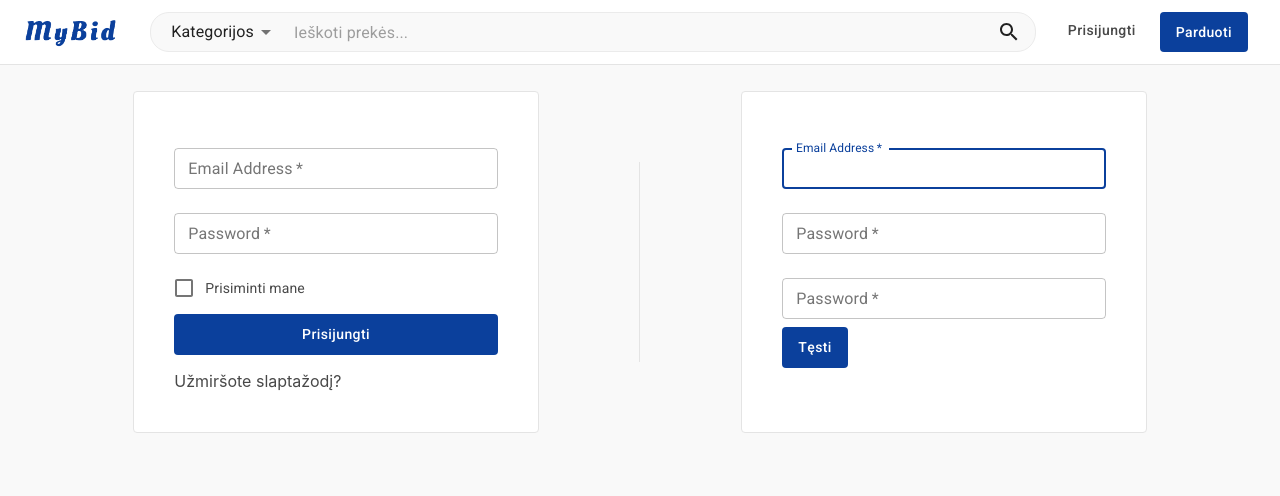
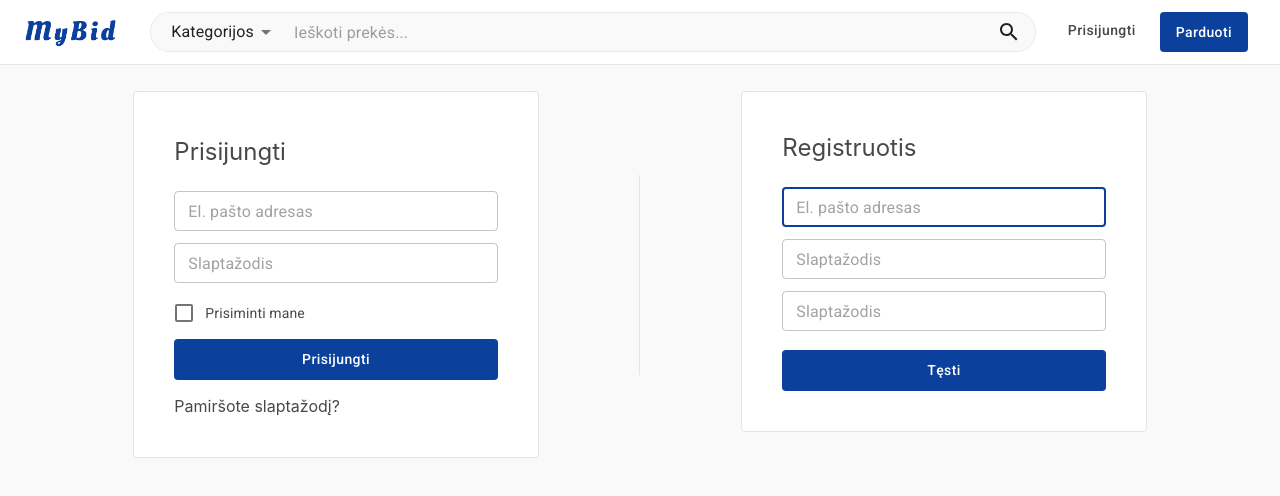
Before and after one commit to aurimasbachanovicius/auction, a React (Create React App) app: page /signup in a window 1280 px wide. Shown: the top 496 px of the page. Built offline with nearby package versions, Linux system fonts and the light colour scheme.

Commit message:
Design for registration and login

```diff
--- a/src/components/Account/EmailInput.jsx
+++ b/src/components/Account/EmailInput.jsx
@@ -5,12 +5,12 @@ import PropTypes from 'prop-types';
 const EmailInput = ({ error, value, onChange }) => (
   <TextField
     variant="outlined"
-    margin="normal"
+    margin="dense"
     required
     fullWidth
     id="email"
     value={value}
-    label="Email Address"
+    placeholder="El. pašto adresas"
     name="email"
     autoComplete="email"
     autoFocus
--- a/src/components/Account/LoginForm.jsx
+++ b/src/components/Account/LoginForm.jsx
@@ -10,7 +10,7 @@ const LoginForm = ({ onSubmit, children }) => (
     <Grid container style={{ marginTop: 15 }}>
       <Grid item xs>
         <Link to="/signup/remember-password" variant="body2">
-          Užmiršote slaptažodį?
+          Pamiršote slaptažodį?
         </Link>
       </Grid>
     </Grid>
--- a/src/components/Account/PasswordInput.jsx
+++ b/src/components/Account/PasswordInput.jsx
@@ -5,12 +5,12 @@ import PropTypes from 'prop-types';
 const PasswordInput = ({ error, value, name, onChange }) => (
   <TextField
     variant="outlined"
-    margin="normal"
+    margin="dense"
     required
     fullWidth
     value={value}
     name={name}
-    label="Password"
+    placeholder="Slaptažodis"
     type="password"
     id="password"
     autoComplete="current-password"
--- a/src/components/Account/SimpleTextField.jsx
+++ b/src/components/Account/SimpleTextField.jsx
@@ -5,12 +5,12 @@ import PropTypes from 'prop-types';
 const SimpleTextField = ({ error, name, value, label, onChange }) => (
   <TextField
     variant="outlined"
-    margin="normal"
+    margin="dense"
     required
     fullWidth
     id="email"
     value={value}
-    label={label}
+    placeholder={label}
     name={name}
     autoComplete={name}
     autoFocus
--- a/src/components/RegisterUser/FirstPage.jsx
+++ b/src/components/RegisterUser/FirstPage.jsx
@@ -62,7 +62,14 @@ class FirstPage extends React.Component {
           value={repeatPassword}
           name="repeatPassword"
         />
-        <Button type="button" onClick={this.handleSubmit} variant="contained" color="primary">
+        <Button
+          type="button"
+          fullWidth
+          onClick={this.handleSubmit}
+          variant="contained"
+          color="primary"
+          style={{ marginTop: '15px' }}
+        >
           Tęsti
         </Button>
       </React.Fragment>
--- a/src/components/RegisterUser/SecondPage.jsx
+++ b/src/components/RegisterUser/SecondPage.jsx
@@ -1,5 +1,6 @@
 import React from 'react';
 import PropTypes from 'prop-types';
+import { Grid } from '@material-ui/core';
 import Button from '@material-ui/core/Button';
 import SimpleTextField from 'components/Account/SimpleTextField';
 
@@ -57,17 +58,28 @@ class SecondPage extends React.Component {
           name="surname"
           value={surname}
         />
-        <Button type="button" onClick={previousPage} variant="contained" color="primary">
+        <Grid container spacing={2} justify="center" style={{ marginTop: '15px' }}>
+          <Grid item md={6}>
+            <Button
+              type="button"
+              onClick={previousPage}
+              variant="contained"
+              style={{ width: '100%' }}
+            >
               Atgal
             </Button>
+          </Grid>
+          <Grid item md={6}>
             <Button
-          style={{ marginLeft: 15 }}
               onClick={this.handleSubmit}
               variant="contained"
-          color="secondary"
+              color="primary"
+              style={{ width: '100%' }}
             >
               Registruotis
             </Button>
+          </Grid>
+        </Grid>
       </div>
     );
   }
--- a/src/pages/Auth.jsx
+++ b/src/pages/Auth.jsx
@@ -3,6 +3,7 @@ import makeStyles from '@material-ui/core/styles/makeStyles';
 import { Grid } from '@material-ui/core';
 import AuthenticateUser from 'containers/AuthenticateUser';
 import RegisterUser from 'containers/RegisterUser';
+import Typography from '@material-ui/core/Typography';
 
 const useStyles = makeStyles(() => ({
   loginRegisterFields: {
@@ -10,7 +11,8 @@ const useStyles = makeStyles(() => ({
     padding: 40,
     backgroundColor: '#fff',
     border: '1px solid #e4e4e4',
-    borderRadius: 4
+    borderRadius: 4,
+    height: 'fit-content'
   },
   verticalBorder: {
     marginTop: 26,
@@ -47,11 +49,17 @@ function AuthPage() {
       <Grid container spacing={0} justify="center">
         <Grid item md={1} />
         <Grid item md={4} className={classes.loginRegisterFields}>
+          <Typography variant="h5" component="h3" style={{ marginBottom: 15, marginTop: 4 }}>
+            Prisijungti
+          </Typography>
           <AuthenticateUser />
         </Grid>
         <Grid item md={1} className={classes.verticalBorder} />
         <Grid item md={1} />
         <Grid item md={4} className={classes.loginRegisterFields}>
+          <Typography variant="h5" component="h3" style={{ marginBottom: 15 }}>
+            Registruotis
+          </Typography>
           <RegisterUser />
         </Grid>
         <Grid item md={1} />
```
Lines whose indentation alone changed are shown as unchanged.
